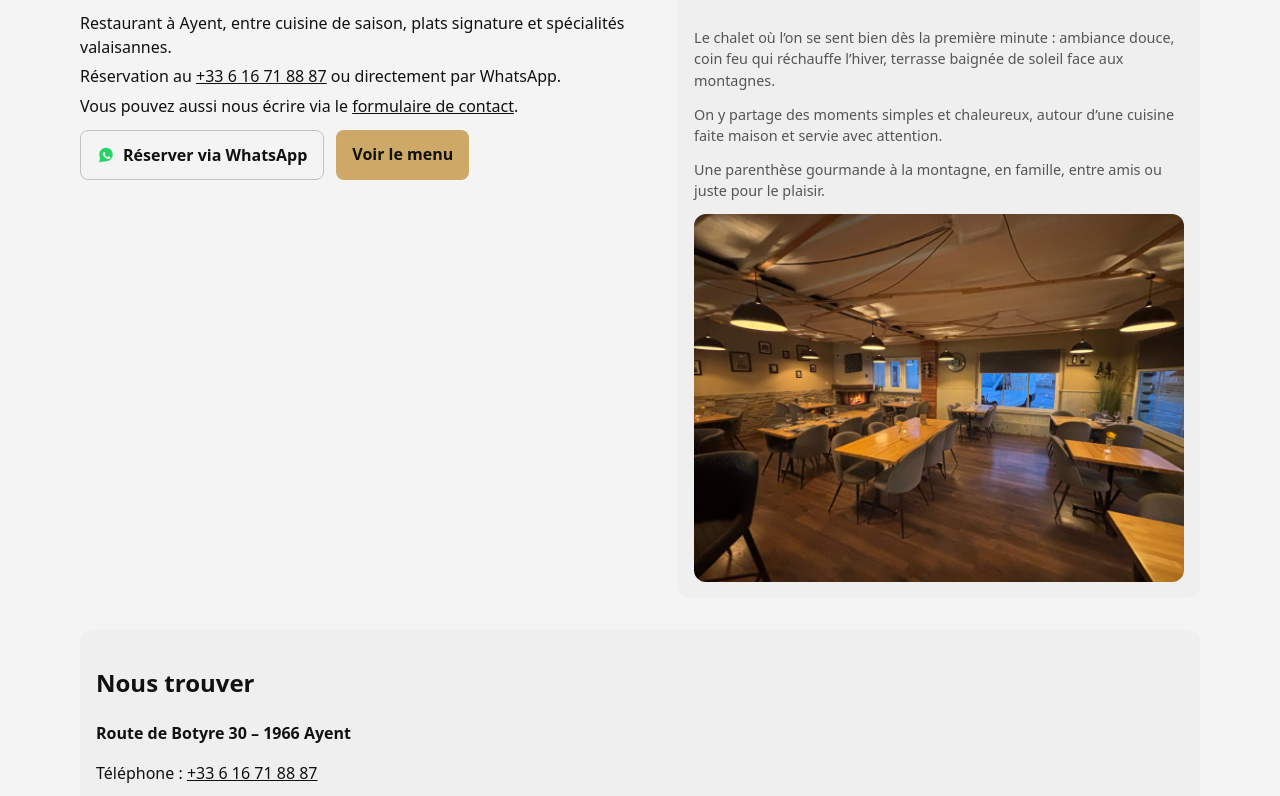
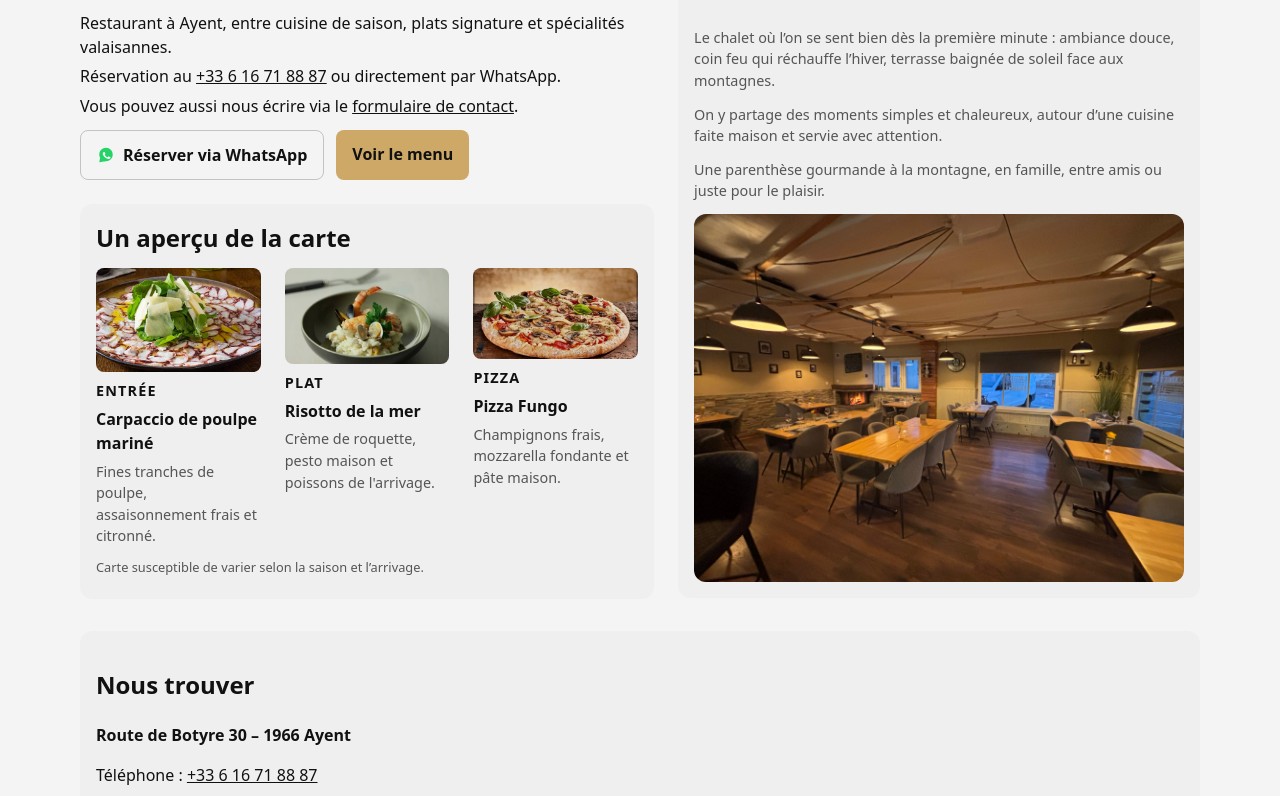
Before and after one commit to GeorginaBerrezel/atelier-des-gourmets, a Next.js app: page / in a window 1280 px wide. Shown: the part 485-1281 px from the top of the page. Built offline with nearby package versions, Linux system fonts and the light colour scheme; no server answers.

Commit message:
feat(home): ajouter un aperçu Entrée/Plat/Pizza sur la page d'accueil

```diff
--- a/app/page.tsx
+++ b/app/page.tsx
@@ -67,6 +67,79 @@ export default function Page() {
             <Link className="btn" href="/menu">
               Voir le menu
             </Link>
+          </div>
+
+          <div
+            className="home-menu-preview card"
+            aria-label="Aperçu de quelques plats du menu"
+          >
+            <h2 className="home-menu-preview-title">
+              Un aperçu de la carte
+            </h2>
+            <div className="home-menu-preview-items">
+              <div className="home-menu-preview-item">
+                <div className="home-menu-preview-image">
+                  <Image
+                    src="/images/menu/carpaccio-de-poulpe-marine.jpeg"
+                    alt="Carpaccio de poulpe mariné"
+                    width={400}
+                    height={260}
+                    sizes="(max-width: 700px) 100vw, 33vw"
+                    style={{ width: "100%", height: "auto" }}
+                  />
+                </div>
+                <h3>Entrée</h3>
+                <p className="home-menu-preview-name">
+                  Carpaccio de poulpe mariné
+                </p>
+                <p className="home-menu-preview-desc">
+                  Fines tranches de poulpe, assaisonnement frais et citronné.
+                </p>
+              </div>
+
+              <div className="home-menu-preview-item">
+                <div className="home-menu-preview-image">
+                  <Image
+                    src="/images/menu/risotto-de-la-mer-creme-de-roquette-pesto.jpeg"
+                    alt="Risotto de la mer, crème de roquette et pesto"
+                    width={400}
+                    height={260}
+                    sizes="(max-width: 700px) 100vw, 33vw"
+                    style={{ width: "100%", height: "auto" }}
+                  />
+                </div>
+                <h3>Plat</h3>
+                <p className="home-menu-preview-name">
+                  Risotto de la mer
+                </p>
+                <p className="home-menu-preview-desc">
+                  Crème de roquette, pesto maison et poissons de l&apos;arrivage.
+                </p>
+              </div>
+
+              <div className="home-menu-preview-item">
+                <div className="home-menu-preview-image">
+                  <Image
+                    src="/images/menu/fungo.jpeg"
+                    alt="Pizza Fungo"
+                    width={400}
+                    height={260}
+                    sizes="(max-width: 700px) 100vw, 33vw"
+                    style={{ width: "100%", height: "auto" }}
+                  />
+                </div>
+                <h3>Pizza</h3>
+                <p className="home-menu-preview-name">
+                  Pizza Fungo
+                </p>
+                <p className="home-menu-preview-desc">
+                  Champignons frais, mozzarella fondante et pâte maison.
+                </p>
+              </div>
+            </div>
+            <p className="home-menu-preview-note">
+              Carte susceptible de varier selon la saison et l’arrivage.
+            </p>
           </div>
         </div>
 
--- a/styles/globals.css
+++ b/styles/globals.css
@@ -759,3 +759,62 @@ time {
   font-size: 0.9rem;
   color: var(--muted);
 }
+
+/* ==== APERÇU DU MENU SUR LA HOME ==== */
+
+.home-menu-preview {
+  margin-top: 1.5rem;
+  padding: 1rem;
+}
+
+.home-menu-preview-title {
+  margin-top: 0;
+  margin-bottom: 0.75rem;
+}
+
+.home-menu-preview-items {
+  display: grid;
+  gap: 0.75rem 1.5rem;
+}
+
+@media (min-width: 700px) {
+  .home-menu-preview-items {
+    grid-template-columns: repeat(3, minmax(0, 1fr));
+  }
+}
+
+.home-menu-preview-item h3 {
+  margin: 0 0 0.25rem;
+  font-size: 0.9rem;
+  text-transform: uppercase;
+  letter-spacing: 0.08em;
+}
+
+.home-menu-preview-name {
+  margin: 0;
+  font-weight: 600;
+}
+
+.home-menu-preview-desc {
+  margin: 0.15rem 0 0;
+  font-size: 0.9rem;
+  color: var(--muted);
+}
+
+.home-menu-preview-note {
+  margin-top: 0.75rem;
+  font-size: 0.8rem;
+  color: var(--muted);
+}
+
+.home-menu-preview-image {
+  margin-bottom: 0.5rem;
+  border-radius: 0.5rem;
+  overflow: hidden;
+}
+
+.home-menu-preview-image img {
+  display: block;
+  width: 100%;
+  height: auto;
+}
```
